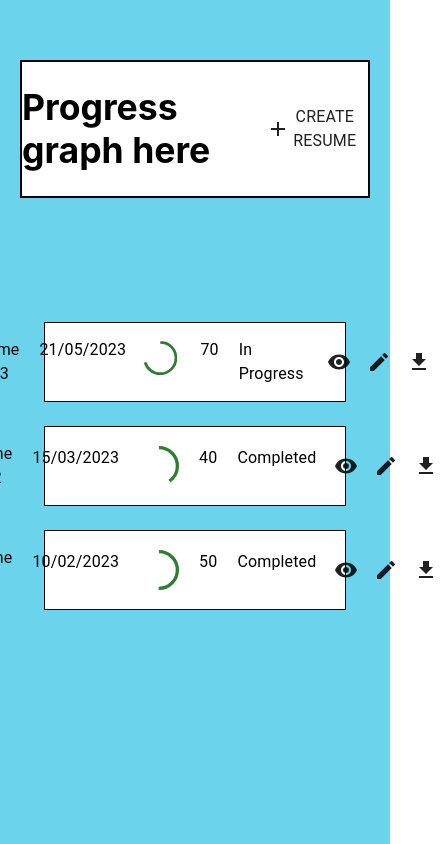
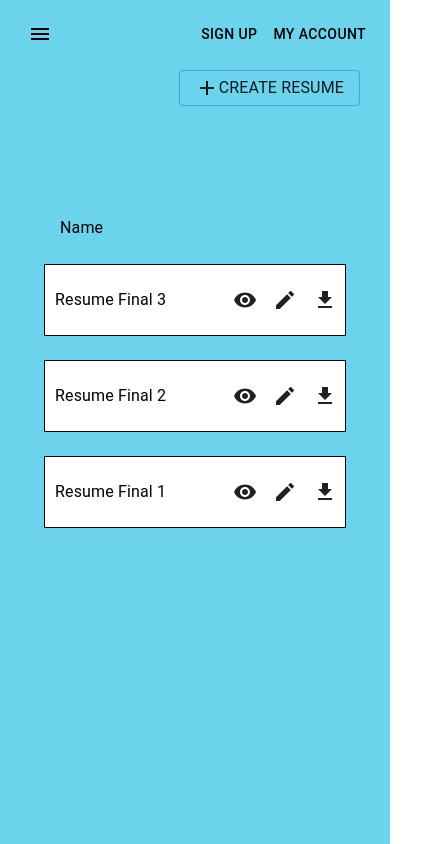
Before and after one commit to hjsonghjsong/hjsonghjsong_FixBug, a React (Create React App) app: page /resume in a window 390 px wide. Shown: the whole page, 446 px wide, since content can reach past the window. Built offline with nearby package versions, Linux system fonts and the light colour scheme.

Commit message:
add mobile component

```diff
--- /dev/null
+++ b/src/components/NavBarComponents/RenderNavBarMobile.js
@@ -0,0 +1,49 @@
+import Box from "@mui/material/Box";
+import {Menu, MenuItem, Typography, IconButton} from "@mui/material";
+import MenuIcon from '@mui/icons-material/Menu';
+import { Link } from "react-router-dom";
+const pages = ['Dashboard', 'Resume', 'About'];
+
+const RenderNavBarMobile = (props) => (
+  <Box sx={{ flexGrow: 1, display: { xs: 'flex', md: 'none' } }}>
+  <IconButton
+    size="large"
+    aria-label="account of current user"
+    aria-controls="menu-appbar"
+    aria-haspopup="true"
+    onClick={props.handleOpenNavMenu}
+    color="inherit"
+  >
+    <MenuIcon />
+  </IconButton>
+  <Menu
+    id="menu-appbar"
+    anchorEl={props.anchorElNav}
+    anchorOrigin={{
+      vertical: 'bottom',
+      horizontal: 'left',
+    }}
+    keepMounted
+    transformOrigin={{
+      vertical: 'top',
+      horizontal: 'left',
+    }}
+    open={Boolean(props.anchorElNav)}
+    onClose={props.handleCloseNavMenu}
+    sx={{
+      display: { xs: 'block', md: 'none' },
+    }}
+  >
+    {pages.map((page) => (
+      <Link to={page} key={page} style={{ textDecoration: 'none' }}>
+      <MenuItem key={page} onClick={props.handleCloseNavMenu}>
+        <Typography textAlign="center" sx={{ color: 'black'}}>{page}</Typography>
+      </MenuItem>
+      </Link>
+    ))}
+  </Menu>
+  </Box>
+
+);
+
+export default RenderNavBarMobile;
--- a/src/components/NavBarComponents/Resume.js
+++ b/src/components/NavBarComponents/Resume.js
@@ -3,11 +3,15 @@ import Button from '@mui/material/Button';
 import AddIcon from '@mui/icons-material/Add';
 import { resumeList } from "../../hooks/fetchResumeList";
 import RenderResumeList from "../ResumeComponents/RenderResumeList";
+import ResumeMobile from "./ResumeMobile";
 
 const Resume = () => {
     return (
         <Box>
-        <Box sx={{ flexGrow: 1, paddingY: '60px', paddingX: '20px' }}>
+        <Box sx={{display: {xs:'block', md: 'none'}}}>
+            <ResumeMobile />
+        </Box>
+        <Box sx={{ flexGrow: 1, paddingY: '80px', paddingX: '40px', display: {xs: 'none', md:'block'} }}>
             <Box sx={{ display: 'flex', border: 2, justifyContent: 'center', alignItems: 'center' }}>
                 <Box sx={{ display: 'flex', flexGrow: 1, backgroundColor: 'white'}}>
                     <Box sx={{flexGrow: 1}}>
--- /dev/null
+++ b/src/components/NavBarComponents/ResumeMobile.js
@@ -0,0 +1,25 @@
+import { Box, Typography } from "@mui/material";
+import Button from '@mui/material/Button';
+import AddIcon from '@mui/icons-material/Add';
+
+const ResumeMobile = () => (
+
+        <Box sx={{ flexGrow: 1, paddingY: '70px', paddingX: '30px', color:'black'}}>
+            <Box sx={{ display: 'flex', justifyContent: 'center', alignItems: 'center' }}>
+                <Box sx={{ display: 'flex', flexGrow: 1}}>
+                    <Box sx={{flexGrow: 1}} />
+                    <Box sx={{display: 'flex'}}>
+                    <Button variant="outlined">
+                        <AddIcon sx={{color: 'text.primary' }}/>
+                        <Typography sx={{ color: 'text.primary'}}>
+                            CREATE RESUME
+                        </Typography>
+                    </Button>
+
+                </Box>
+                </Box>
+            </Box>
+        </Box>
+);
+
+export default ResumeMobile;
--- a/src/components/Navbar.js
+++ b/src/components/Navbar.js
@@ -5,11 +5,12 @@ import Toolbar from '@mui/material/Toolbar';
 import Typography from '@mui/material/Typography';
 import Container from '@mui/material/Container';
 import Button from '@mui/material/Button';
-import AdbIcon from '@mui/icons-material/Adb';
 import SignUp from './SignUp';
 import NavBarRouter from '../NavBarRouter';
 import RenderNavBarList from './NavBarComponents/RenderNavBarList';
 import RenderAccountMenuList from './AccountMenuComponents/RenderAccountMenuList';
+import RenderNavBarMobile from './NavBarComponents/RenderNavBarMobile';
+import AdbIcon from "@mui/icons-material/Adb"
 
 function NavBar() {
   const [anchorElNav, setAnchorElNav] = React.useState(null);
@@ -18,6 +19,10 @@ function NavBar() {
 
   const handleOpenDialog = (e) => {
     setOpen(!open);
+  };
+
+  const handleOpenNavMenu = (event) => {
+    setAnchorElNav(event.currentTarget);
   };
 
   const handleOpenUserMenu = (event) => {
@@ -56,9 +61,14 @@ function NavBar() {
             Argus
           </Typography>
 
+          <RenderNavBarMobile
+              anchorElNav={anchorElNav}
+              handleCloseNavMenu={handleCloseNavMenu}
+              handleOpenNavMenu={handleOpenNavMenu}
+          />
           <RenderNavBarList handleCloseNavMenu={handleCloseNavMenu}/>
 
-          <Box sx={{ flexGrow: 0, display: { xs: 'none', md: 'flex' } }}>
+          <Box sx={{ flexGrow: 0, display: 'flex' }}>
             <Box sx={{ flexGrow: 0 }}>
               <Button
                 onClick={handleOpenDialog}
--- a/src/components/ResumeComponents/RenderResumeList.js
+++ b/src/components/ResumeComponents/RenderResumeList.js
@@ -6,16 +6,34 @@ import { IconButton, Tooltip, Box, Typography } from "@mui/material";
 
 const RenderResumeList = ({resumeList}) => (
     <Box sx={{ flexGrow: 1, paddingY: '40px', paddingX: '20px' }}>
+        <Box sx={{ display: 'flex' }}>
+                    <Box sx={{ flexGrow: 1  }}>
+                    <Typography sx={{ paddingX: '40px'}}>Name</Typography>
+                    </Box>
+                    <Box sx={{display: 'flex'}}>
+                        <Box sx={{ display: {xs: 'none', md: 'flex'}}}>
+                        <Typography sx={{paddingX: '10px'}}>Date Modified</Typography>
+                        <Typography sx={{paddingX: '10px'}}>Rating</Typography>
+                        <Typography sx={{paddingX: '10px'}}>Status</Typography>
+                        <Box sx={{pr: '6em'}}/>
+                        </Box>
+                    </Box>
+                </Box>
             {resumeList.map((resume) => (
-                <Box key={resume.id} sx={{ display: 'flex', border: 1, justifyContent: 'center', alignItems: 'center', backgroundColor: 'white', paddingY: '15px', m:3 }}>
-                    <Box sx={{ flexGrow: 1 }}>
+                <Box key={resume.id} sx={{ display: 'flex', border: 1, justifyContent: 'center', alignItems: 'center', backgroundColor: 'white', paddingY: '15px', m:3,
+                    ':hover': {
+                      boxShadow: '0px 3px 5px -1px rgba(0,0,0,0.2), 0px 6px 10px 0px rgba(0,0,0,0.14), 0px 1px 18px 0px rgba(0,0,0,0.12)',
+                    },
+                  }}>
+                    <Box sx={{ flexGrow: 1  }}>
                     <Typography sx={{ paddingX: '10px'}}>{resume.name}</Typography>
                     </Box>
                     <Box sx={{display: 'flex'}}>
+                        <Box sx={{ display: {xs: 'none', md: 'flex'}}}>
                         <Typography sx={{paddingX: '10px'}}>{resume.date}</Typography>
                         <CircularProgress variant="determinate" value={resume.rating} color="success" sx={{paddingX: '10px'}}/>
-                        <Typography sx={{paddingX: '10px'}}>{resume.rating}</Typography>
                         <Typography sx={{paddingX: '10px'}}>{resume.status}</Typography>
+                        </Box>
                         <Tooltip title="Preview">
                         <IconButton>
                             <RemoveRedEyeIcon sx={{ color: 'text.primary'}}/>
```
